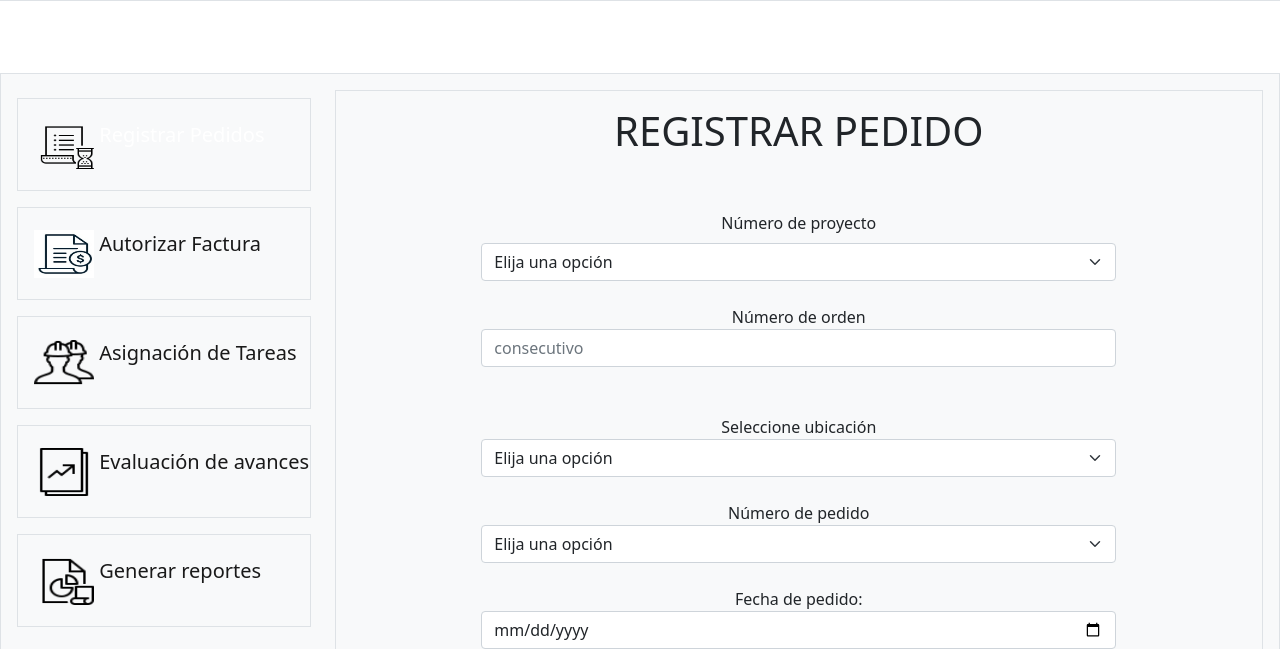
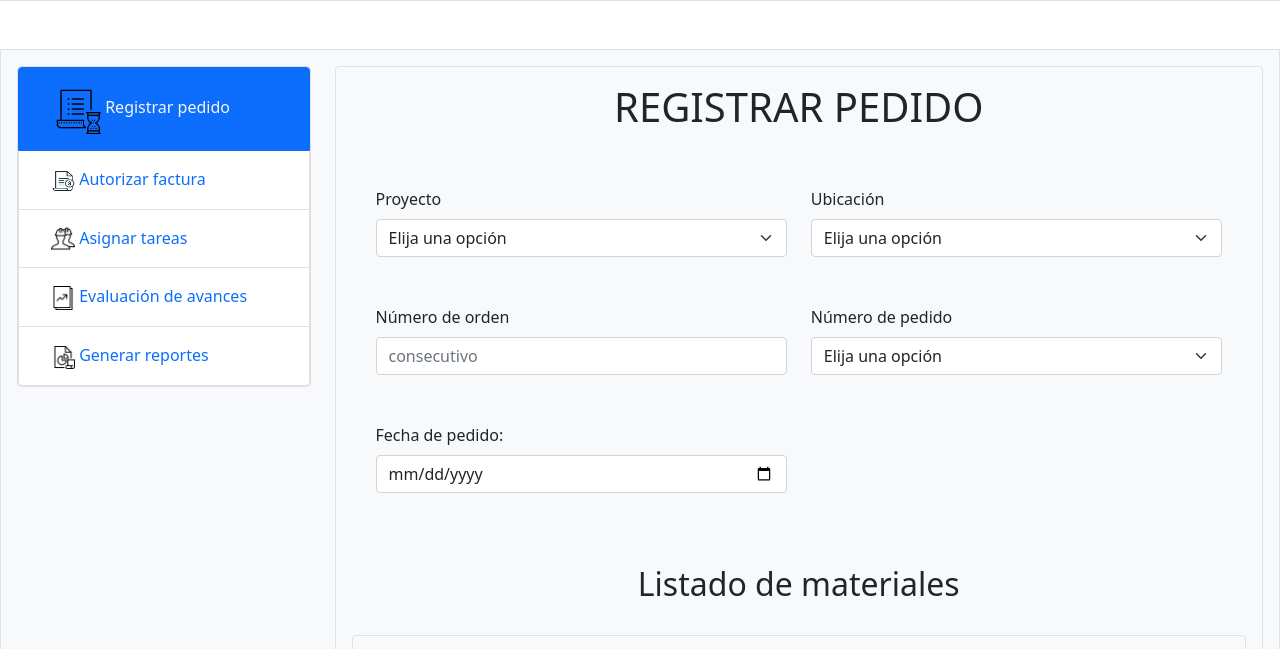
Before and after one commit to PilarC18/Software-constructora, a plain HTML site: page paginas/pedido.html in a window 1280 px wide. Shown: the part 133-782 px from the top of the page. Drawn offline with nearby package versions, Linux system fonts and the light colour scheme.

Commit message:
Pedidos formulario

```diff
--- a/css/estilos.css
+++ b/css/estilos.css
@@ -97,7 +97,7 @@
    font-size: 14px;
  }
 
- /* rwdSi el tamaño maximo del dispositivo es 640px entonces... celulares
+ /* rwdSi el tamaño maximo del dispositivo es 640px entonces... celulares*/
  @media(max-width: 640px){
   header{
     text-align: center;
@@ -126,7 +126,7 @@
     margin-bottom: 20px;
   }
 }
-/* tamaño para pantallas intermedias
+/* tamaño para pantallas intermedias*/
 @media(min-width: 640px) and (max-width: 1280 px){
 
  .formulario{
@@ -142,4 +142,3 @@
 }
 
 }
-*/
--- a/paginas/pedido.html
+++ b/paginas/pedido.html
@@ -28,104 +28,109 @@
                     <a href="/paginas/Index.html" class="btn btn-outline-success boton_s" type="submit">Salir
                         &raquo;</a>
                 </div>
+            </div>
+        </div>
     </header>
-    </br></br></br>
+    </br></br>
     <main>
         <div class="container-fluid p-3 border bg-light">
             <div class="row">
                 <div class="col-12 col-md-6 col-xl-3">
-                    <nav class="navbar navbar-dark bg-light">
-                        <div class="container-fluid p-3 border bg-light">
-                            <a class="navbar-brand" href="#">
-                                <img src="/img/pedido.png" alt="" width="60" height="48"
-                                    class="d-inline-block align-text-top">
-                                Registrar Pedidos
+                    <nav class="border bg-light rounded" >
+                        <li class="list-group-item active" aria-current="false">
+                            <a class="nav-link active" href="#" style="color: whitesmoke;">
+                                <img src="../img/pedido.png" width="50" height="50" role="img" preserveAspectRatio="none"
+                                    focusable="false"></img>
+                                Registrar pedido <span class="sr-only"></span>
                             </a>
-                        </div>
-                    </nav>
-                    <nav class="navbar navbar-light bg-light">
-                        <div class="container-fluid p-3 border bg-light">
-                            <a class="navbar-brand" href="#">
-                                <img src="/img/factura.png" alt="" width="60" height="48"
-                                    class="d-inline-block align-text-top">
-                                Autorizar Factura
+                        </li>
+                        <li class="list-group-item">
+                            <a class="nav-link" href="#">
+                                <img src="../img/factura.png" width="24" height="24" role="img"
+                                    preserveAspectRatio="none" focusable="false"></img>
+                                Autorizar factura
                             </a>
-                        </div>
-                    </nav>
-                    <nav class="navbar navbar-light bg-light">
-                        <div class="container-fluid p-3 border bg-light">
-                            <a class="navbar-brand" href="#">
-                                <img src="/img/Asignar_tarea.png" alt="" width="60" height="48"
-                                    class="d-inline-block align-text-top">
-                                Asignación de Tareas
+                        </li>
+                        <li class="list-group-item">
+                            <a class="nav-link" href="#">
+                                <img src="../img/Asignar_tarea.png" width="24" height="24" role="img"
+                                    preserveAspectRatio="none" focusable="false"></img>
+                                Asignar tareas
                             </a>
-                        </div>
-                    </nav>
-                    <nav class="navbar navbar-light bg-light">
-                        <div class="container-fluid p-3 border bg-light">
-                            <a class="navbar-brand" href="#">
-                                <img src="/img/progreso.png" alt="" width="60" height="48"
-                                    class="d-inline-block align-text-top">
+                        </li>
+                        <li class="list-group-item">
+                            <a class="nav-link" href="#">
+                                <img src="../img/progreso.png" width="24" height="24" role="img"
+                                    preserveAspectRatio="none" focusable="false"></img>
                                 Evaluación de avances
                             </a>
-                        </div>
-                    </nav>
-                    <nav class="navbar navbar-light bg-light">
-                        <div class="container-fluid p-3 border bg-light">
-                            <a class="navbar-brand" href="#">
-                                <img src="/img/reportes.png" alt="" width="60" height="48"
-                                    class="d-inline-block align-text-top">
+                        </li>
+                        <li class="list-group-item">
+                            <a class="nav-link" href="#">
+                                <img src="../img/reportes.png" width="24" height="24" role="img"
+                                    preserveAspectRatio="none" focusable="false"></img>
                                 Generar reportes
                             </a>
-                        </div>
+                        </li>
+                        </ul>
                     </nav>
                 </div>
+
             <div class="col-12 col-md-6 col-xl-9">
-                    <center>
-                        <div class="container p-3 border bg-light">
-                            <h3 class="display-6">REGISTRAR PEDIDO</h3>
+                <div class="container p-3 border bg-light rounded">
+                    <h3 class="display-6 text-center">REGISTRAR PEDIDO</h3>
                     <br />
                     <br />
                     <form class="from-register">
                         <div class="container">
-                                    <div class="col-12 col-md-6 col-xl-9">
-                                        <label class=" form-label ">Número de proyecto </label>
-                                        <select class=" form-select " value="proyecto">
+                            <div class="row">
+                                <div class="col-md-6">
+                                    <label class="form-label">Proyecto </label>
+                                    <select class="form-select " value="proyecto">
                                         <option select> Elija una opción</option>
                                         <option value="proyecto1">proyecto1</option>
                                         <option value="proyecto2">proyecto2</option>
                                         <option value="proyecto3">proyecto3</option>
-                                        </select> </br>
-
-                                        <label class="form_label" id="label_numero_orden_pedido"
-                                            form="numero_orden_pedido">Número de orden </label>
-                                        <input class="form-control" type="text" id="numero_orden_pedido"
-                                            name="txtNumeroOrdenPedido" placeholder="consecutivo"></br></br>
-                                        <label class="form_label" for="">Seleccione ubicación </label>
+                                    </select></br></br>
+                                </div>
+                                <div class="col-md-6">
+                                    <label class="form-label">Ubicación </label>
                                     <select class="form-select" value="ubicación">
                                         <option select>Elija una opción</option>
                                         <option value="casa1">Casa1</option>
                                         <option value="casa2">Casa2</option>
                                         <option value="casa3">Casa3</option>
-                                        </select> </br>
-                                        <label class="form_label" for="">Número de pedido </label>
+                                    </select> </br></br>
+                                </div>
+                                <div class="col-md-6">
+                                    <label class="form-label" id="label_numero_orden_pedido"
+                                        form="numero_orden_pedido">Número de orden </label>
+                                    <input class="form-control" type="text" id="numero_orden_pedido"
+                                        name="txtNumeroOrdenPedido" placeholder="consecutivo"> </br></br>
+                                </div>
+                                <div class="col-md-6">
+                                    <label class="form-label">Número de pedido </label>
                                     <select class="form-select" value="pedido">
                                         <option select>Elija una opción</option>
                                         <option value="Pedido1">Pedido1</option>
                                         <option value="Pedido2">Pedido2</option>
                                         <option value="Pedido3">Pedido3</option>
-                                        </select></br>
-                                        <label class="form_label"> Fecha de pedido: </label>
+                                    </select> </br></br>
+                                </div>
+                                <div class="col-md-6">
+                                    <label class="form-label"> Fecha de pedido: </label>
                                     <input class="form-control" type="date" name="txtFechaPedido"> </br></br>
                                 </div>
+                            </div>
+                        </div>
                     </form>
-                        </div>
+
                     </br>
-                        <h2 class="display-8"> Listado de materiales </h2>
+                    <h2 class="display-8 text-center"> Listado de materiales </h2>
                     <br />
-                        <div class="container p-3 border bg-light">
+                    <div class="container p-3 border bg-light rounded">
                         <div class="table-responsive">
-                                <table class="table table-striped table-hover">
+                            <table class=" table table-striped table-hover">
                                 <tr>
                                     <th>N° ITEM</th>
                                     <th>MATERIAL</th>
@@ -174,13 +179,13 @@
                         </div>
                     </div>
                     </br>
-                        <button class="btn btn-outline-success boton_s" type="submit">Guardar</button>
-                        <button class="btn btn-outline-success boton_s" type="submit">cancelar</button>
-                        <button class="btn btn-outline-success boton_s" type="submit">Modificar</button>
+                    <div class="col-md-6 text-center">
+                        <button type="button" class="btn btn-outline-success boton_s">Guardar</button>
+                        <button type="button" class="btn btn-outline-success boton_s">Modificar</button>
+                        <button type="button" class="btn btn-outline-success boton_s">Cancelar</button>
                     </div>
-                </center>
+
                     </br>
-
                 </div>
             </div>
         </div>
```
Lines whose indentation alone changed are shown as unchanged.
